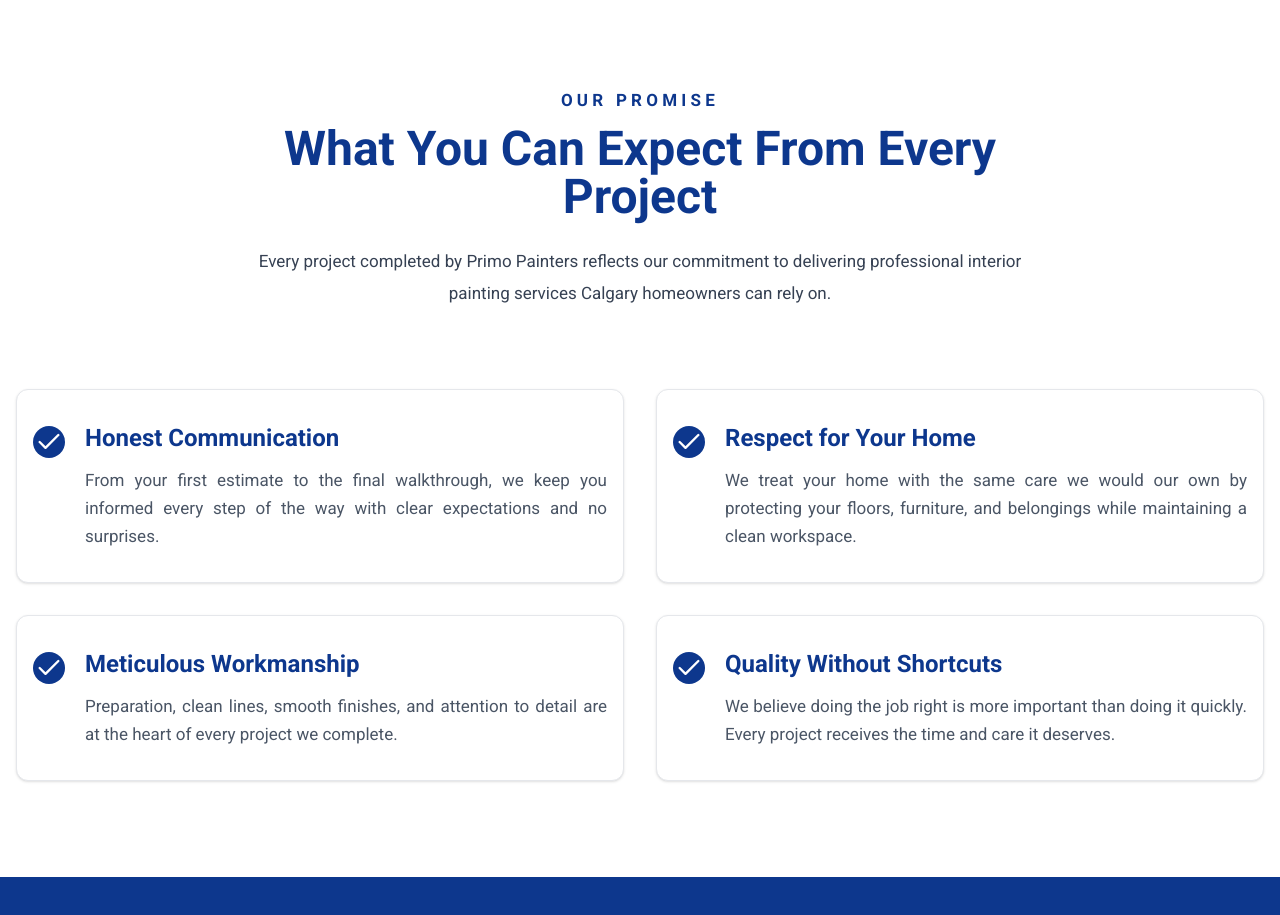
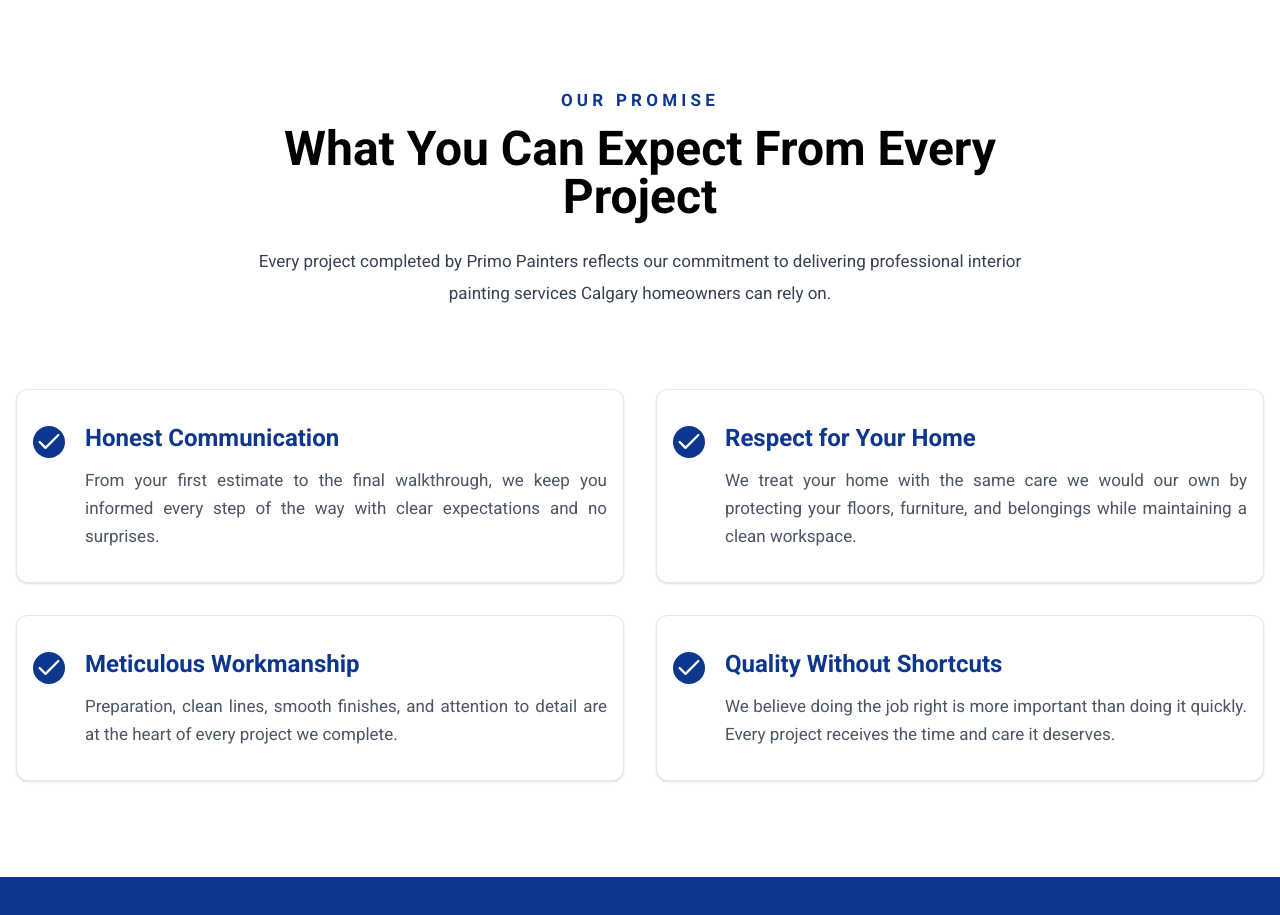
Before and after one commit to frankdmosquera/primo-painting, a Next.js app: page /about in a window 1280 px wide. Shown: the part 2360-3275 px from the top of the page. Built offline with nearby package versions, Linux system fonts and the light colour scheme.

Commit message:
ouir promise P black

```diff
--- a/components/AboutUs/OurPromise.tsx
+++ b/components/AboutUs/OurPromise.tsx
@@ -31,7 +31,7 @@ export default function OurPromise() {
           Our Promise
         </p>
 
-        <h2 className="text-3xl text-[#0D378D] lg:text-5xl font-bold mt-3">
+        <h2 className="text-3xl lg:text-5xl font-bold mt-3 text-black">
           What You Can Expect From Every Project
         </h2>
         <p className="mt-6 text-gray-700 leading-8">
```
